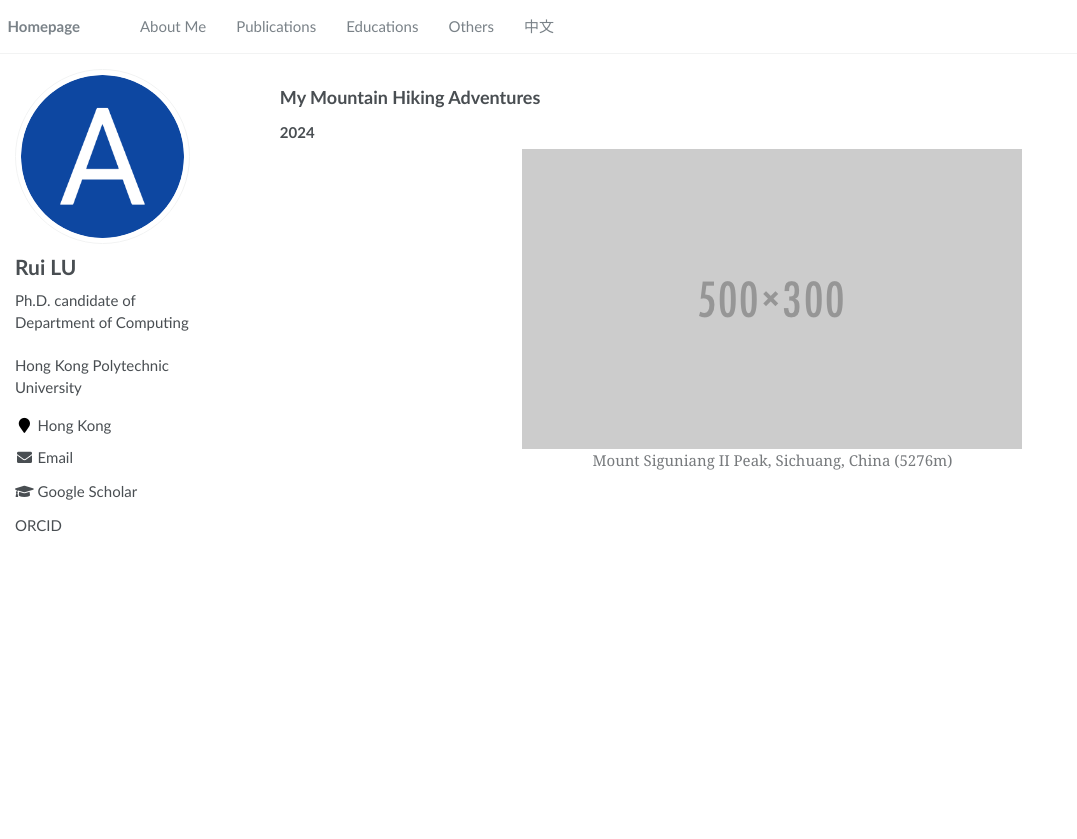
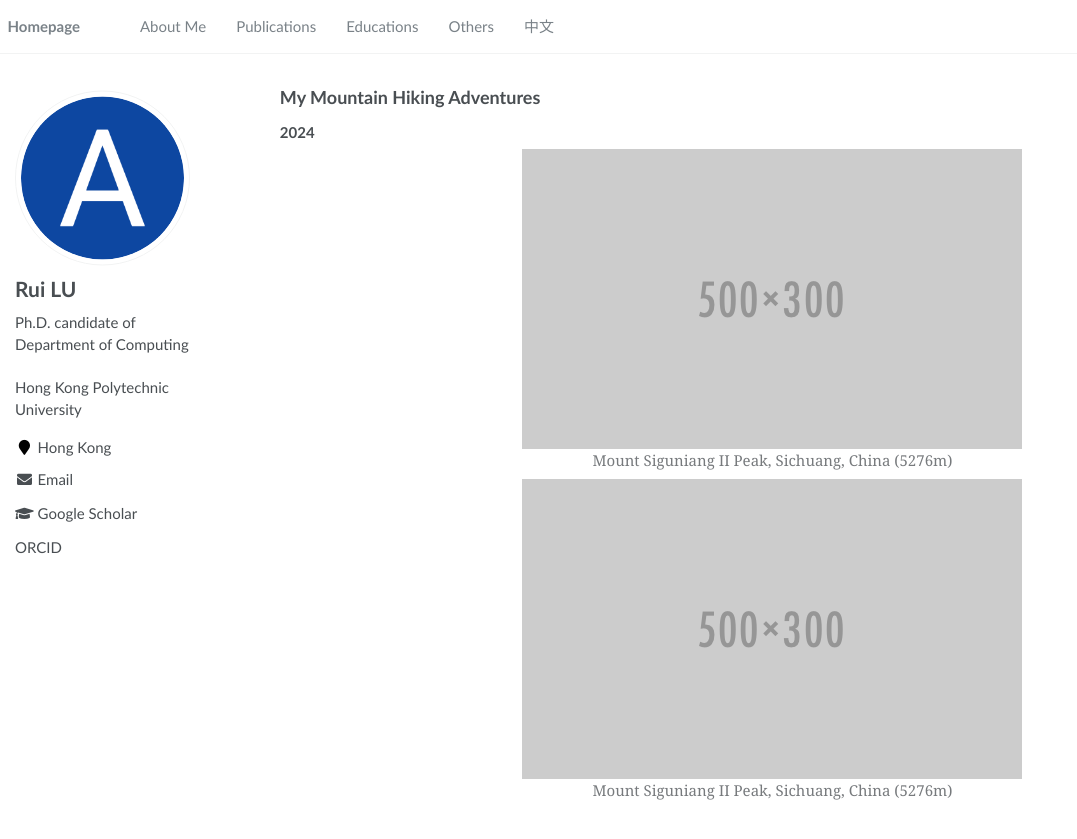
Before and after one commit to SladeLu/sladelu.github.io, a Jekyll site: the page built from _pages/others.md, in a window 1280 px wide. Shown: the top 839 px of the page, without its empty margins (0-1077 px from the left). Built offline with Jekyll 4.4.1, drawn with Linux system fonts in a browser that asks for light colours.

Commit message:
Update others.md

```diff
--- a/_pages/others.md
+++ b/_pages/others.md
@@ -11,3 +11,8 @@
   <img src='/images/500x300.png'>
   <figcaption>Mount Siguniang II Peak, Sichuang, China (5276m)</figcaption>
 </div>
+
+<div style="text-align: center;">
+  <img src='/images/500x300.png'>
+  <figcaption>Mount Siguniang II Peak, Sichuang, China (5276m)</figcaption>
+</div>
```
